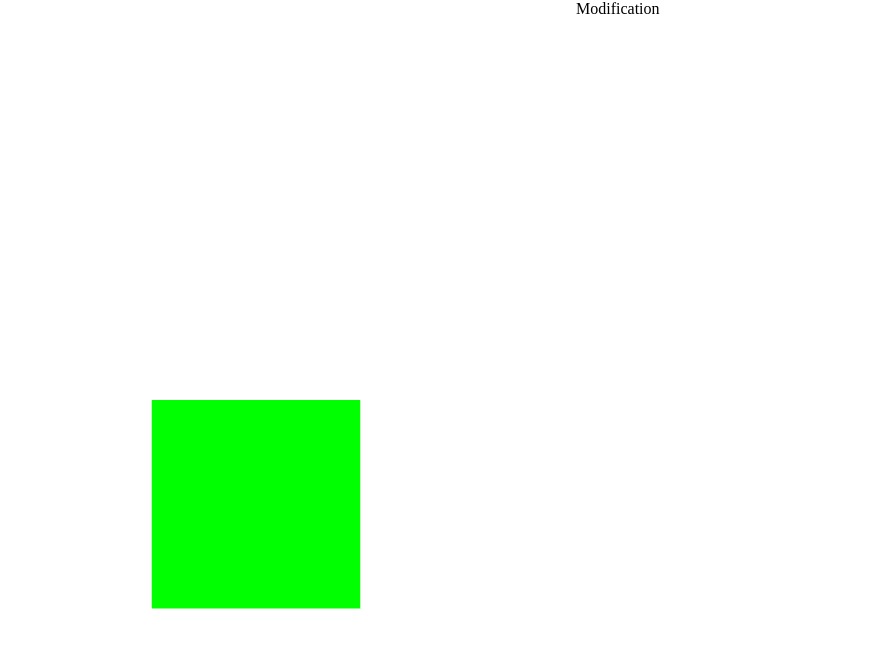
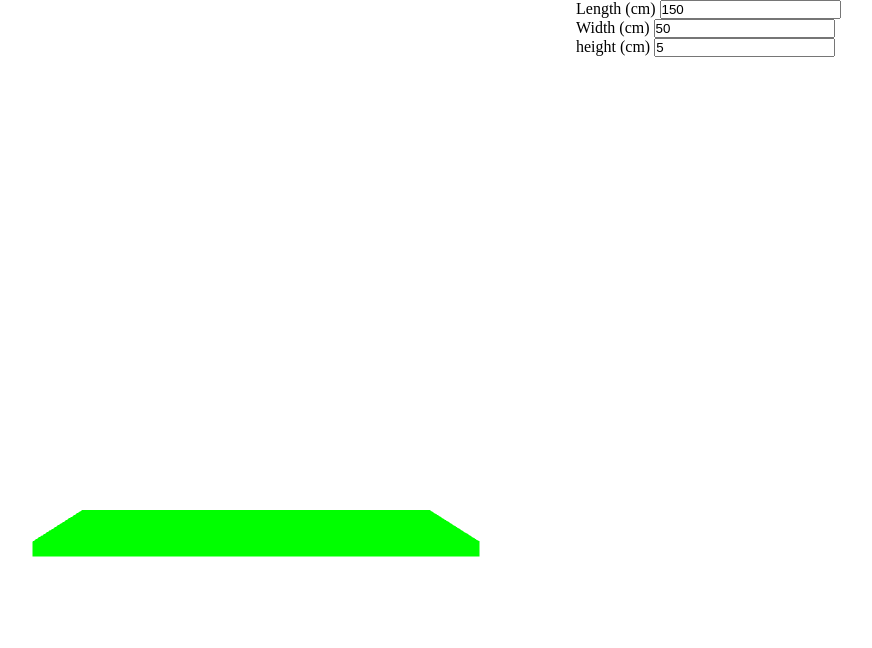
Before and after one commit to Cheung-KaWai/flux-stage, a website built with Vite: page index.html in a window 1280 px wide. Shown: the whole page, without its empty margins (64-936 px from the left). Built offline with nearby package versions, Linux system fonts and the light colour scheme.

Commit message:
Add size functionality

```diff
--- a/index.html
+++ b/index.html
@@ -9,8 +9,20 @@
   </head>
   <body>
     <canvas id="canvas"></canvas>
+
     <div class="configuration-container">
-      <p>Modification</p>
+      <div class="configuration-inputField">
+        <label for="length">Length (cm)</label>
+        <input type="text" name="length" id="length-input" value="150" />
+      </div>
+      <div class="configuration-inputField">
+        <label for="width">Width (cm)</label>
+        <input type="text" name="width" id="width-input" value="50" />
+      </div>
+      <div class="configuration-inputField">
+        <label for="Height">height (cm)</label>
+        <input type="text" name="height" id="height-input" value="5" />
+      </div>
     </div>
     <script type="module" src="./src/js/three.js"></script>
   </body>
--- /dev/null
+++ b/src/js/table.js
@@ -0,0 +1,8 @@
+import * as THREE from "three";
+
+export function createTable() {
+  const geometry = new THREE.BoxGeometry(1, 1, 1);
+  const material = new THREE.MeshBasicMaterial({ color: 0x00ff00 });
+  const cube = new THREE.Mesh(geometry, material);
+  return cube;
+}
--- a/src/js/three.js
+++ b/src/js/three.js
@@ -1,34 +1,54 @@
 import * as THREE from "three";
 import { OrbitControls } from "/node_modules/three/examples/jsm/controls/OrbitControls";
+import { createTable } from "./table";
 
 let dimensions = {
   width: window.innerWidth / 2,
   height: window.innerHeight,
 };
 
-const canvas = document.querySelector("#canvas");
+let canvas, camera, scene, controls, renderer, table;
 
-const scene = new THREE.Scene();
+// create basic scene
+function init() {
+  canvas = document.querySelector("#canvas");
+
+  scene = new THREE.Scene();
   scene.background = new THREE.Color("#ffffff");
 
-const camera = new THREE.PerspectiveCamera(
+  camera = new THREE.PerspectiveCamera(
     75,
     dimensions.width / dimensions.height,
     0.1,
     100
   );
-camera.position.set(0, 0.5, 3);
+  camera.position.set(0, 0.5, 2);
 
-const controls = new OrbitControls(camera, canvas);
+  controls = new OrbitControls(camera, canvas);
   controls.enableDamping = true;
 
-const renderer = new THREE.WebGLRenderer({ canvas, antialias: true });
+  renderer = new THREE.WebGLRenderer({ canvas, antialias: true });
   renderer.setSize(dimensions.width, dimensions.height);
   renderer.setPixelRatio(Math.min(window.devicePixelRatio, 2));
 
   scene.add(camera);
 
+  // basic cube
+  table = createTable();
+  table.scale.set(1.5, 0.05, 0.5);
+  scene.add(table);
+
+  window.addEventListener("resize", onWindowResize);
+  animate();
+}
+
 function onWindowResize() {
+  // update dimensions
+  dimensions = {
+    width: window.innerWidth / 2,
+    height: window.innerHeight,
+  };
+
   //update camera
   camera.aspect = dimensions.width / dimensions.height;
   camera.updateProjectionMatrix();
@@ -38,18 +58,29 @@ function onWindowResize() {
   renderer.setPixelRatio(Math.min(window.devicePixelRatio, 2));
 }
 
-window.addEventListener("resize", onWindowResize);
-
 function animate() {
   renderer.render(scene, camera);
   controls.update();
   window.requestAnimationFrame(animate);
 }
 
-//test
-const geometry = new THREE.BoxGeometry(1, 1, 1);
-const material = new THREE.MeshBasicMaterial({ color: 0x00ff00 });
-const cube = new THREE.Mesh(geometry, material);
-scene.add(cube);
+init();
 
-animate();
+//change cube input change
+const lengthInput = document.querySelector("#length-input");
+lengthInput.addEventListener("change", (event) => {
+  const length = event.target.value;
+  table.scale.x = length / 100;
+});
+
+const widthInput = document.querySelector("#width-input");
+widthInput.addEventListener("change", (event) => {
+  const width = event.target.value;
+  table.scale.z = width / 100;
+});
+
+const heightInput = document.querySelector("#height-input");
+heightInput.addEventListener("change", (event) => {
+  const height = event.target.value;
+  table.scale.y = height / 100;
+});
```
Lines whose indentation alone changed are shown as unchanged.
